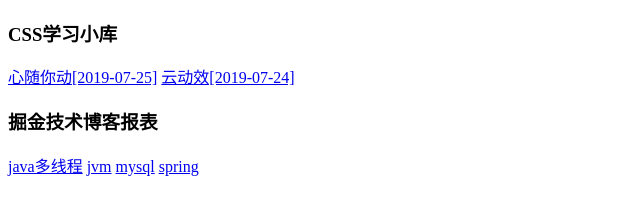
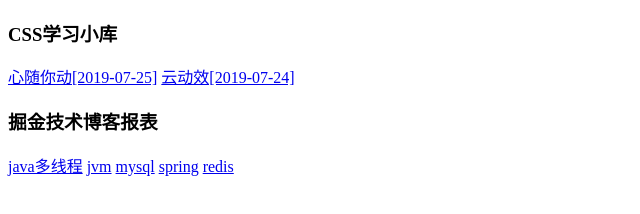
Before and after one commit to boykait/boykait.github.io, a plain HTML site: page index.html in a window 1280 px wide. Shown: the full height of the page, 0-640 px from the left. Drawn offline with Linux system fonts and the light colour scheme.

Commit message:
add redis report

```diff
--- a/index.html
+++ b/index.html
@@ -17,6 +17,7 @@
 	<a href="./juejin-search/jvm.html">jvm</a>
 	<a href="./juejin-search/mysql.html">mysql</a>
     <a href="./juejin-search/spring.html">spring</a>
+    <a href="./juejin-search/redis.html">redis</a>
   </div>
 </body>
 </html>
```
